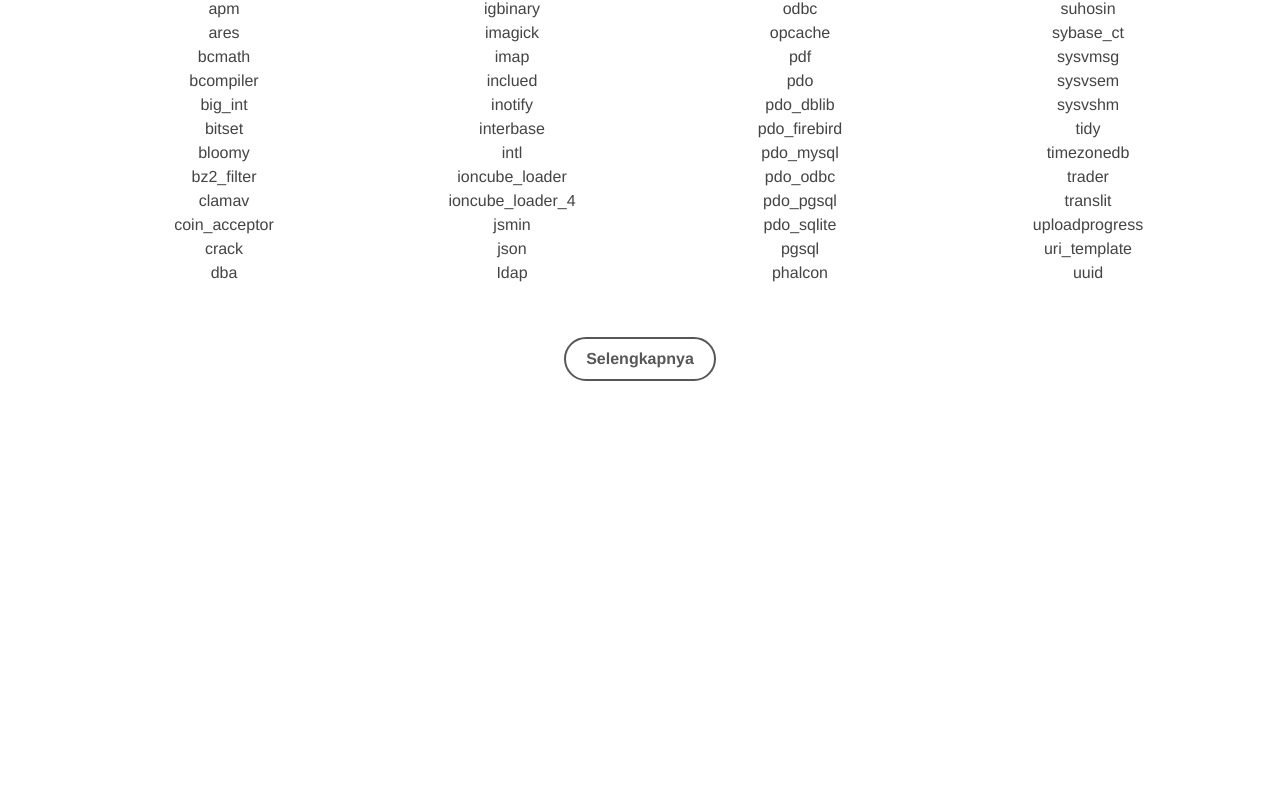
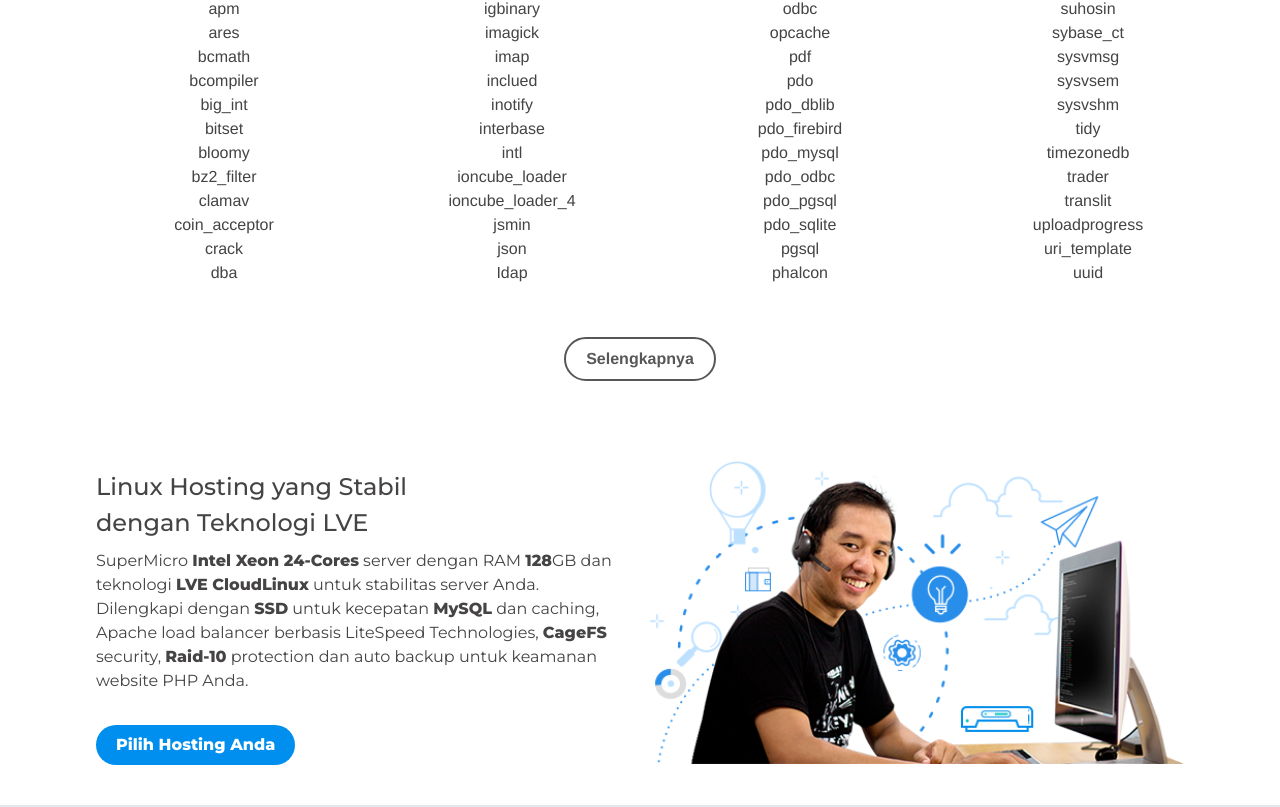
Before and after one commit to anshof/niagahoster, a Vue app: page /#/ in a window 1280 px wide. Shown: the part 2967-3774 px from the top of the page. Before the commit the page ends 3388 px from the top, so only its background shows below. Built offline with nearby package versions, Linux system fonts and the light colour scheme.

Commit message:
add LinuxHosting component

```diff
--- /dev/null
+++ b/src/components/LinuxHosting.vue
@@ -0,0 +1,39 @@
+<template>
+  <div class="border-b-2">
+    <div class="md:grid md:grid-cols-12 gap-5 mx-4 md:mx-10 lg:mx-24 py-3 md:py-5 lg:py-10">
+      <div class="md:col-span-6 text-left text-niagaGray2x flex items-center md:justify-start">
+        <div class="font-body">
+          <p class="text-base lg:text-2xl py-2 font-medium">
+            Linux Hosting yang Stabil
+            <br />dengan Teknologi LVE
+          </p>
+          <p>
+            SuperMicro
+            <strong>Intel Xeon 24-Cores</strong> server dengan RAM
+            <strong>128</strong>GB dan teknologi
+            <strong>LVE CloudLinux</strong> untuk stabilitas server Anda. Dilengkapi dengan
+            <strong>SSD</strong> untuk kecepatan
+            <strong>MySQL</strong> dan caching, Apache load balancer berbasis LiteSpeed Technologies,
+            <strong>CageFS</strong> security,
+            <strong>Raid-10</strong> protection dan auto backup untuk keamanan website PHP Anda.
+          </p>
+          <button
+            class="font-bold text-white mt-4 text-sm lg:text-base lg:mt-8 rounded-full bg-niagaBlue py-2 px-5"
+          >Pilih Hosting Anda</button>
+        </div>
+      </div>
+      <div class="md:col-span-6 mt-3 md:mt-0 flex items-center justify-center">
+        <img src="../assets/images/support.png" class="lg:w-full w-4/5" alt="banner-php" />
+      </div>
+    </div>
+  </div>
+</template>
+
+<script>
+export default {
+  name: "LinuxHosting",
+};
+</script>
+
+<style scoped>
+</style>
--- a/src/views/Home.vue
+++ b/src/views/Home.vue
@@ -8,6 +8,7 @@
     <Package />
     <LaravelSupport />
     <Modul />
+    <LinuxHosting />
   </div>
 </template>
 
@@ -20,12 +21,14 @@
 import Package from "../components/Package";
 import LaravelSupport from "../components/LaravelSupport";
 import Modul from "../components/Modul";
+import LinuxHosting from "../components/LinuxHosting";
 export default {
   name: "Home",
   components: {
     Banner,
     ThreePanels,
     Quotes,
+    LinuxHosting,
     Modul,
     LaravelSupport,
     Package,
```
Also changed, not shown: src/assets/images/support.png (added), src/components/SocialMedia.vue (added).
